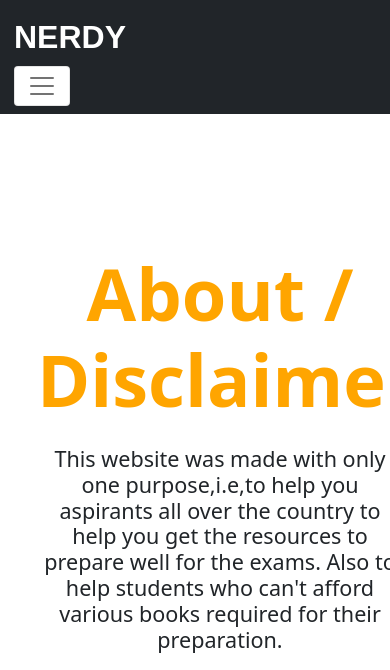
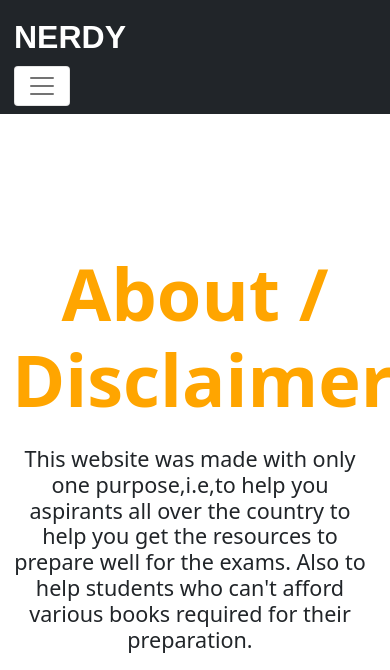
Before and after one commit to Notnerdy47/Nerdy, a plain HTML site: page about.html in a window 390 px wide. Drawn offline with nearby package versions, Linux system fonts and the light colour scheme.

Commit message:
Update styles.css

```diff
--- a/styles.css
+++ b/styles.css
@@ -122,11 +122,11 @@ h5{
 }
 .aboutcontent{
   position: relative;
-  left: -297px;
+  left: -322px;
 }
 .abouth4{
   position: relative;
-  left: -297px;
+  left: -327px;
   margin-bottom: 20px;
 }
 .abouth3{
```
